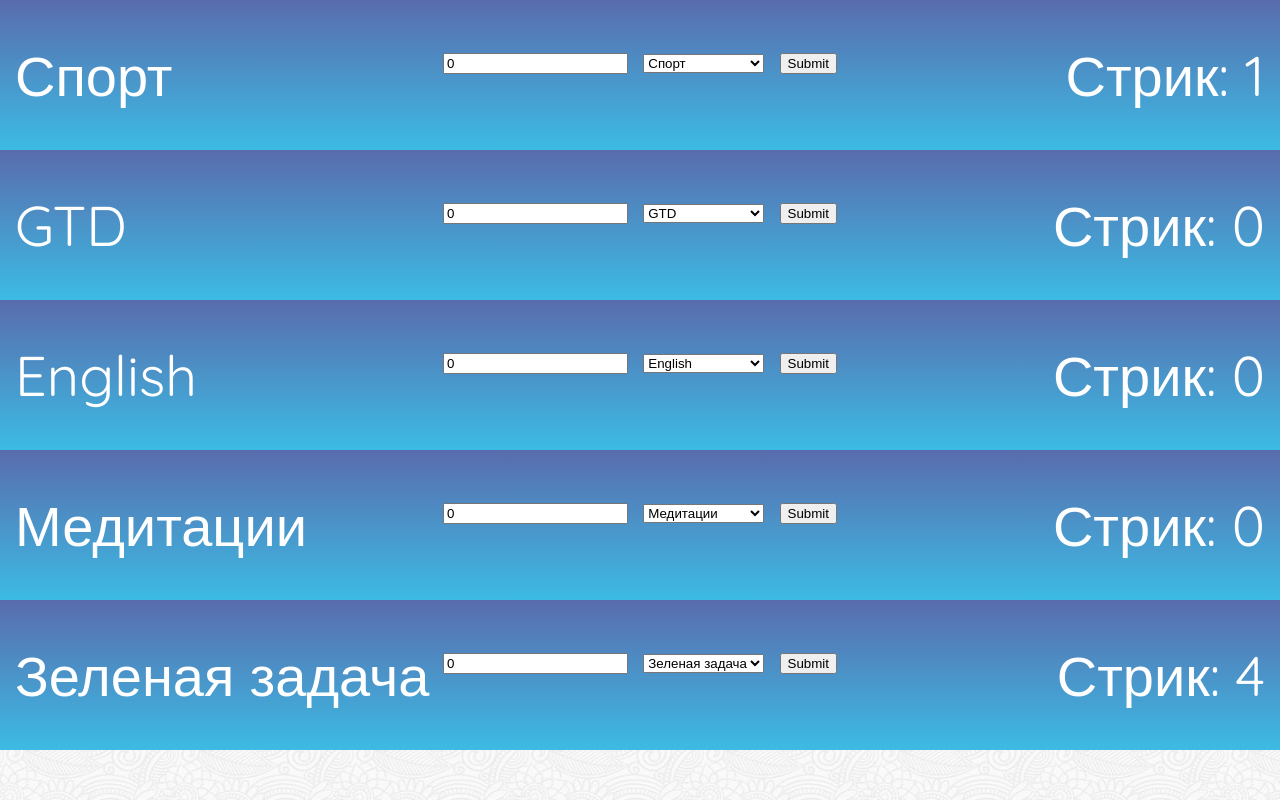
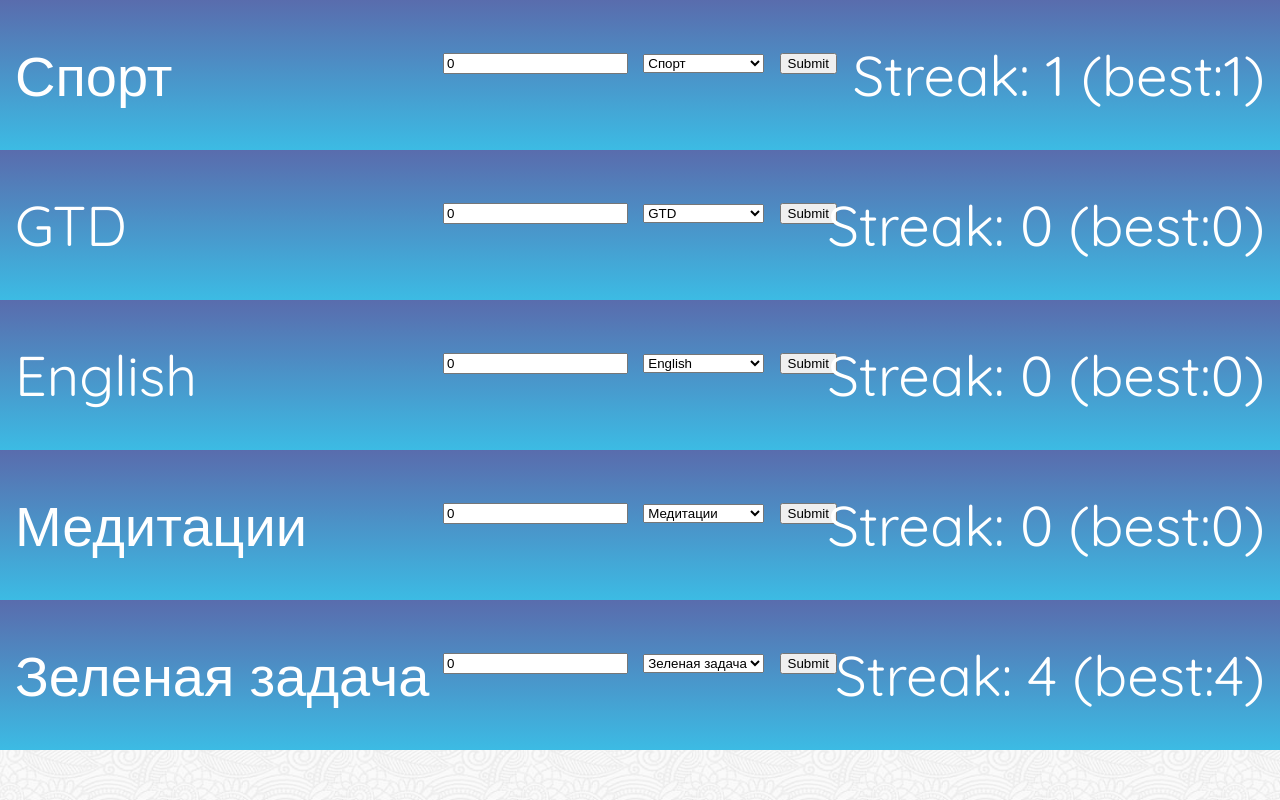
Before and after one commit to AsmodaiP/habits, a Django app: page /habits/list_of_habits/ in a window 1280 px wide. Run offline with Django 3.2, Linux system fonts and the light colour scheme; a user stored in the database is signed in; data comes from the database, SQL or seed files in the repository; both versions use the stored data as it was after the commit; some libraries are stand-ins or nearby versions.

Commit message:
Add best streak and unique constraint

```diff
--- a/habits/models.py
+++ b/habits/models.py
@@ -1,5 +1,6 @@
 from django.contrib.auth import get_user_model
 from django.db import models
+from django.db.models.query_utils import Q
 
 User = get_user_model()
 
@@ -36,7 +37,6 @@ class Habit(models.Model):
         verbose_name='Период повторения'
     )
     times_in_period = models.IntegerField(
-        max_length=2,
         default=1,
         verbose_name='Количетсво повторений в период'
         )
@@ -52,6 +52,11 @@ class Habit(models.Model):
         verbose_name='Приоритет'
     )
 
+    best_streak = models.IntegerField(
+        default=0,
+        verbose_name='Лучший стрик'
+    )
+
     def __str__(self) -> str:
         return self.title
 
@@ -59,6 +64,12 @@ class Habit(models.Model):
         ordering = ('-priority',)
         verbose_name = 'Привычка'
         verbose_name_plural = 'Привычки'
+        constraints = (
+            models.UniqueConstraint(
+                fields=('title', 'author'),
+                name='unique habit for author'
+            ),
+        )
 
 
 class Check(models.Model):
--- a/habits/views.py
+++ b/habits/views.py
@@ -142,13 +142,21 @@ def get_list_user_habist(request):
         return []
 
 
+def update_and_get_best_streak(habit, streak):
+    if streak > habit.best_streak:
+        habit.best_streak = streak
+    return habit.best_streak
+
+
 def get_habits_for_context(habits):
     habits_for_context = []
     for habit in habits:
         streak = get_streak_of_habit(habit)
+        best_streak = update_and_get_best_streak(habit, streak)
         habit_info = {
             'name': habit.title,
             'streak': streak,
+            'best_streak': best_streak,
             'form': CheckForm(initial={'habit': habit}),
             'today_is_accomplished': check_today_is_accomplished(habit)
         }
--- a/templates/habits/list_of_habits.html
+++ b/templates/habits/list_of_habits.html
@@ -22,7 +22,7 @@
     {% endfor %}
     <input type="submit" value="Submit">
 </form>
-    <div class="streaks mymargin right {% if habit.today_is_accomplished  %}redtext{% endif %}" > Стрик: {{habit.streak}}
+    <div class="streaks mymargin right {% if habit.today_is_accomplished  %}redtext{% endif %}" > Streak: {{habit.streak}} (best:{{habit.best_streak}})
     </div>
 
 </div>
--- a/todo/settings.py
+++ b/todo/settings.py
@@ -27,7 +27,8 @@ DEBUG = True
 
 ALLOWED_HOSTS = [
     'asmodai.pythonanywhere.com',
-    'www.asmodai.pythonanywhere.com'
+    'www.asmodai.pythonanywhere.com',
+    '127.0.0.1'
 ]
 
 
```
Also changed, not shown: db.sqlite3, habits/migrations/0008_habit_best_streak.py (added).
